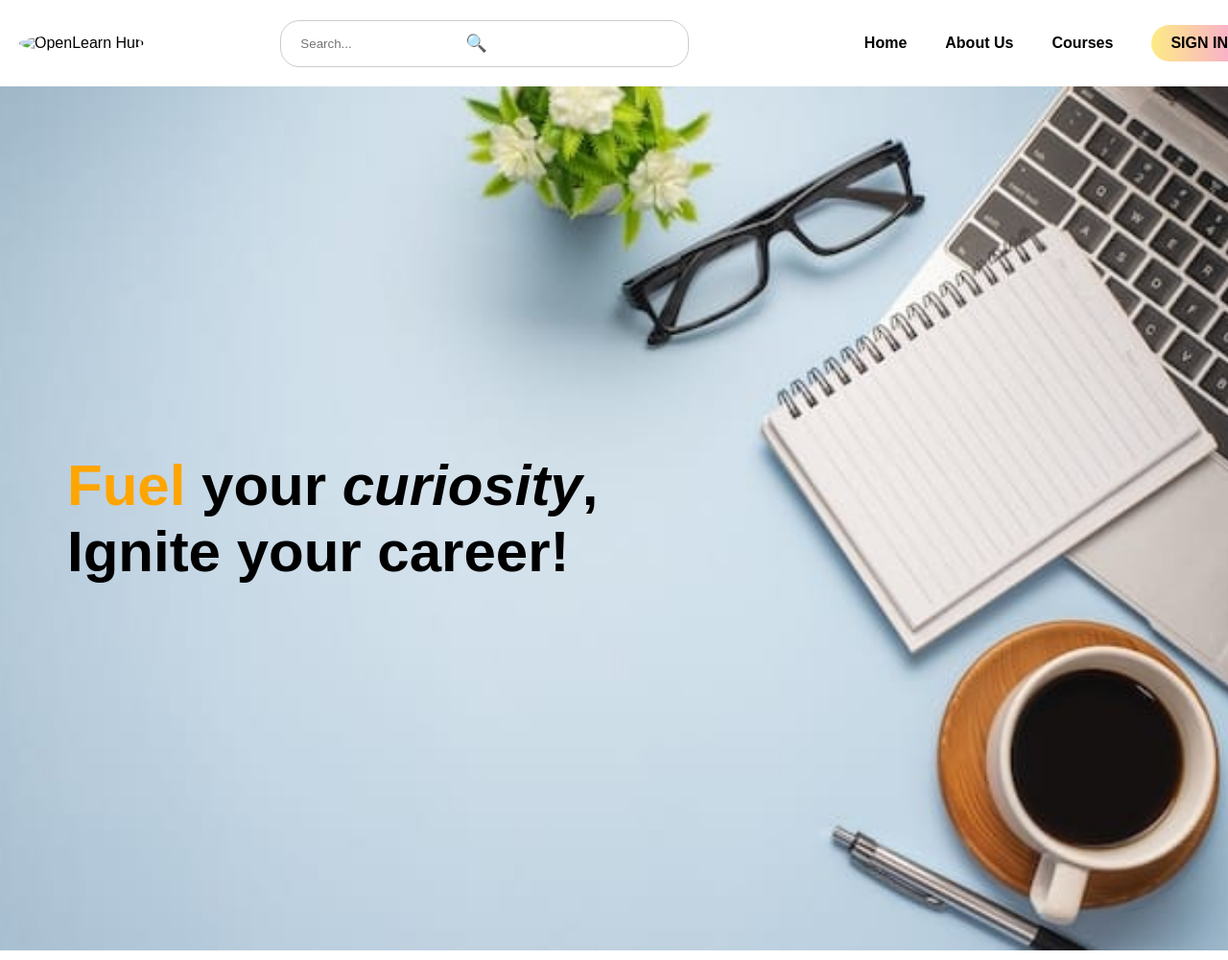
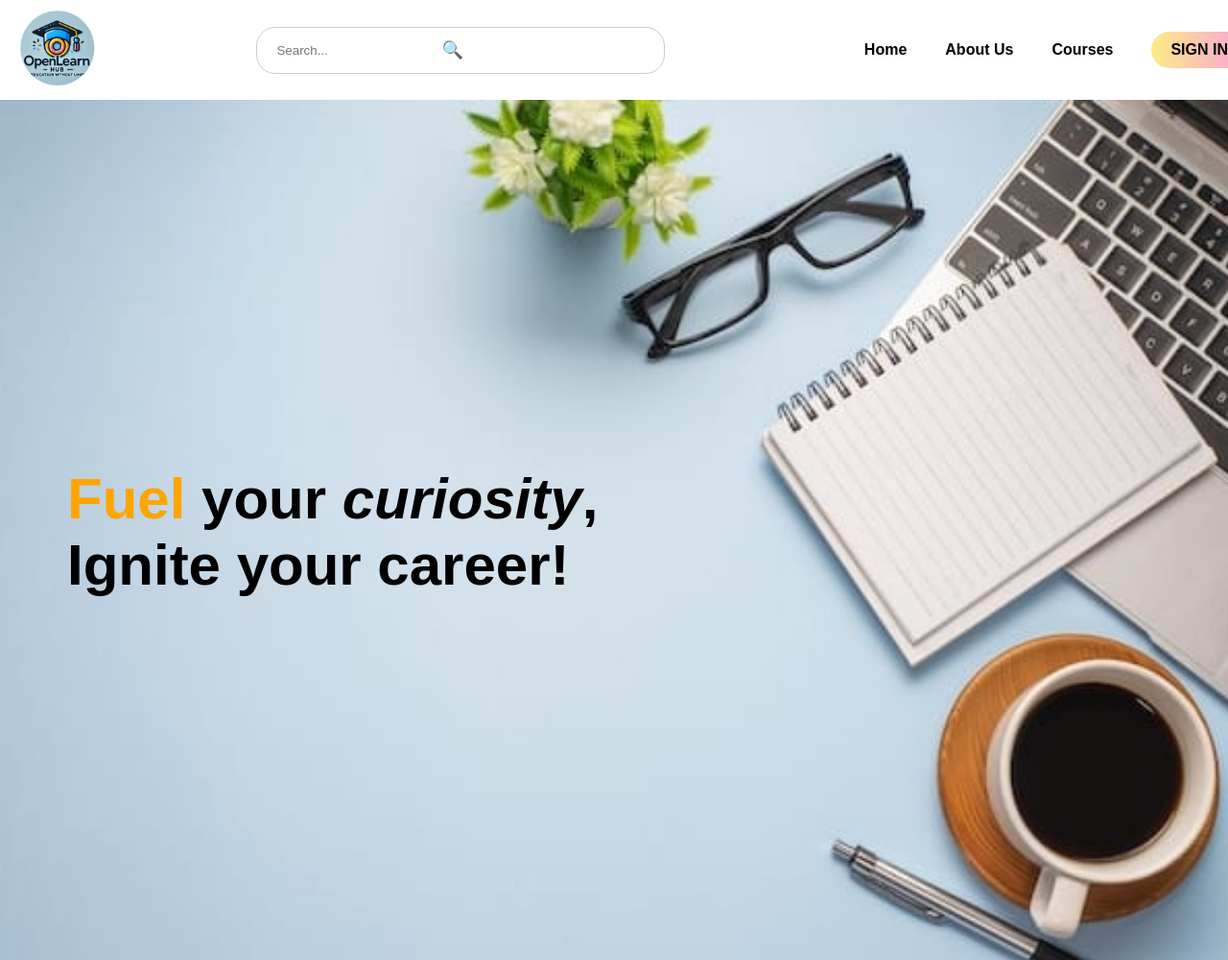
Before and after one commit to Zunairah-k/OpenLearn-Hub, a plain HTML site: page index.html in a window 1280 px wide. Shown: the top 1000 px of the page at 96% size. Drawn offline with Linux system fonts and the light colour scheme.

Commit message:
Updated index.html

```diff
--- a/index.html
+++ b/index.html
@@ -11,7 +11,7 @@
     <!-- Navbar -->
     <header>
         <div class="logo">
-            <img src="logo.jpeg" alt="OpenLearn Hub">
+            <img src="logo.png.jpeg" alt="OpenLearn Hub">
         </div>
         <div class="search-box">
             <input type="text" placeholder="Search...">
```
